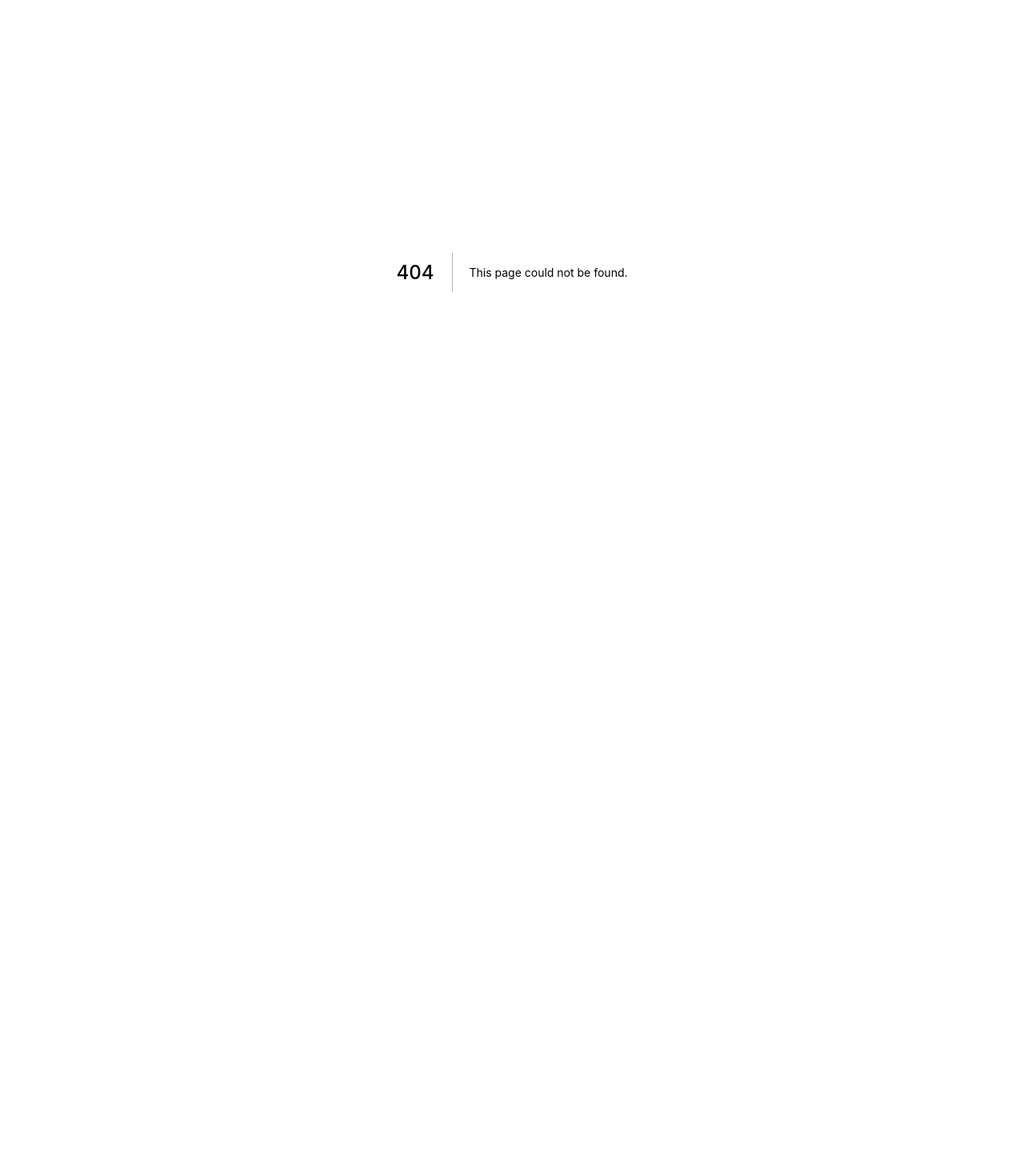
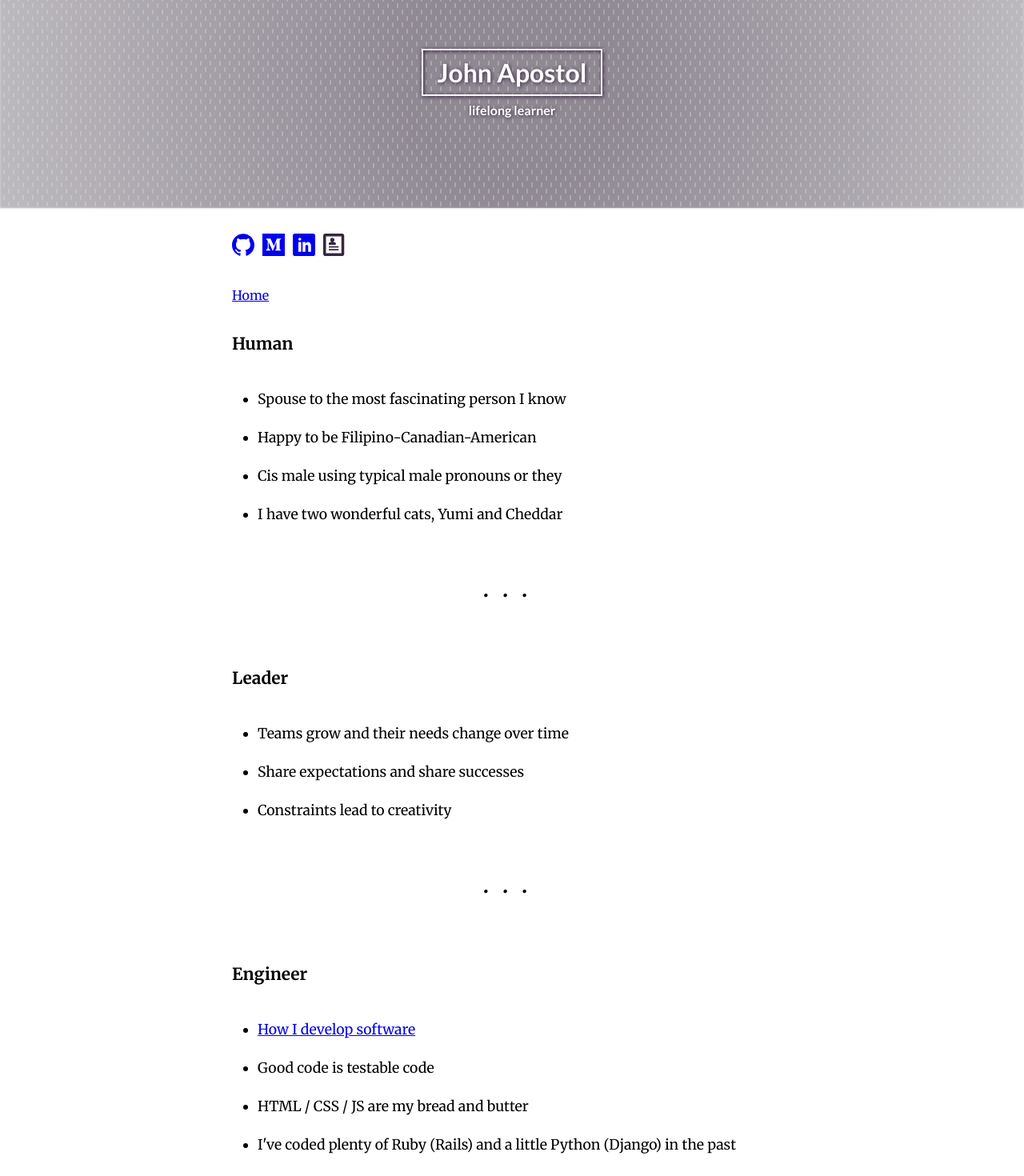
Before and after one commit to johnapost/johnapostol, a Next.js app: page /about in a window 1280 px wide. Before the commit this address had no page. Shown: the part 60-1530 px from the top of the page at 80% size. Before the commit the page ends 800 px from the top, so only its background shows below. Built offline with nearby package versions, Linux system fonts and the light colour scheme.

Commit message:
Create about page (#143)
* Create skeleton

* Add cover to About

* Add link to About

* Fill out About page and prepare manager link

* Add test for About link

```diff
--- /dev/null
+++ b/components/ExternalLinks.tsx
@@ -0,0 +1,42 @@
+import React from "react";
+import ColumnWrapper from "../components/ColumnWrapper";
+import GitHub from "../components/GitHub";
+import LinkedIn from "../components/LinkedIn";
+import Medium from "../components/Medium";
+import Resume from "../components/Resume";
+
+const ExternalLinks = (): JSX.Element => (
+  <ColumnWrapper>
+    <div className="external">
+      <a href="https://github.com/johnapost" target="__blank">
+        <GitHub />
+      </a>
+      <a href="https://medium.com/@johnapost" target="__blank">
+        <Medium />
+      </a>
+      <a href="https://www.linkedin.com/in/johnapost/" target="__blank">
+        <LinkedIn />
+      </a>
+      <a>
+        <Resume />
+      </a>
+    </div>
+    <style jsx>{`
+      .external {
+        color: #362640;
+        display: flex;
+        margin: 2rem 0 0;
+      }
+
+      a {
+        display: inline-block;
+      }
+
+      .external a + a {
+        margin-left: 10px;
+      }
+    `}</style>
+  </ColumnWrapper>
+);
+
+export default ExternalLinks;
--- a/components/Heading.tsx
+++ b/components/Heading.tsx
@@ -2,7 +2,7 @@ import React from "react";
 import ColumnWrapper from "./ColumnWrapper";
 
 interface Props {
-  children: JSX.Element[];
+  children: JSX.Element[] | string;
   level: number;
 }
 
--- a/components/List.tsx
+++ b/components/List.tsx
@@ -3,10 +3,10 @@ import ColumnWrapper from "./ColumnWrapper";
 
 interface Props {
   children: JSX.Element[];
-  ordered: boolean;
+  ordered?: boolean;
 }
 
-const List = ({ children, ordered }: Props): JSX.Element => (
+const List = ({ children, ordered = false }: Props): JSX.Element => (
   <ColumnWrapper>
     {ordered ? (
       <>
--- a/components/ListItem.tsx
+++ b/components/ListItem.tsx
@@ -1,11 +1,11 @@
 import React from "react";
 
 interface Props {
-  children: JSX.Element[] | string;
-  ordered: boolean;
+  children: JSX.Element | JSX.Element[] | string;
+  ordered?: boolean;
 }
 
-const ListItem = ({ children, ordered }: Props): JSX.Element => (
+const ListItem = ({ children, ordered = false }: Props): JSX.Element => (
   <>
     <li>{children}</li>
     <style jsx>{`
--- a/components/Paragraph.tsx
+++ b/components/Paragraph.tsx
@@ -2,22 +2,21 @@ import React from "react";
 import ColumnWrapper from "./ColumnWrapper";
 
 interface Props {
-  children: JSX.Element[] | string;
+  children: JSX.Element | JSX.Element[] | string;
   noWrap?: boolean;
 }
 
 const Paragraph = ({ children, noWrap }: Props): JSX.Element => {
-  const [firstChild] = children;
+  const firstChild = children instanceof Array ? children[0] : children;
 
   // Render images without a wrapper
   if (
-    children.length === 1 &&
     typeof firstChild !== "string" &&
     firstChild &&
     firstChild.props &&
     firstChild.props.src
   ) {
-    return <>{children}</>;
+    return <>{firstChild}</>;
   }
 
   const inner = (
--- a/content/summary.json
+++ b/content/summary.json
@@ -1,5 +1,19 @@
 {
   "fileMap": {
+    "content/2020-02-17.json": {
+      "title": "Creating a Chrome Extension Without Much Effort",
+      "preview": "Honestly, I thought that Chrome extensions were more effort than they were worth to develop. I thought my extension would have to be useful for other people on the Chrome Web Store. Here's how I was wrong.",
+      "slug": "creating-a-chrome-extension-without-much-effort",
+      "tags": [
+        "javascript",
+        "browser"
+      ],
+      "dir": "content",
+      "base": "2020-02-17.json",
+      "ext": ".json",
+      "sourceBase": "2020-02-17.md",
+      "sourceExt": ".md"
+    },
     "content/2018-08-06.json": {
       "title": "A Sensible Approach to Developing Product Features",
       "preview": "It works, it’s reliable, it’s fast, and it feels great!",
@@ -12,20 +26,6 @@
       "base": "2018-08-06.json",
       "ext": ".json",
       "sourceBase": "2018-08-06.md",
-      "sourceExt": ".md"
-    },
-    "content/2020-02-17.json": {
-      "title": "Creating a Chrome Extension Without Much Effort",
-      "preview": "Honestly, I thought that Chrome extensions were more effort than they were worth to develop. I thought my extension would have to be useful for other people on the Chrome Web Store. Here's how I was wrong.",
-      "slug": "creating-a-chrome-extension-without-much-effort",
-      "tags": [
-        "javascript",
-        "browser"
-      ],
-      "dir": "content",
-      "base": "2020-02-17.json",
-      "ext": ".json",
-      "sourceBase": "2020-02-17.md",
       "sourceExt": ".md"
     },
     "content/2020-06-26.json": {
--- /dev/null
+++ b/pages/about.tsx
@@ -0,0 +1,106 @@
+import React from "react";
+import { NextPage } from "next";
+import Head from "next/head";
+import Link from "next/link";
+import Footer from "../components/Footer";
+import Cover from "../components/Cover";
+import Heading from "../components/Heading";
+import ThematicBreak from "../components/ThematicBreak";
+import List from "../components/List";
+import ListItem from "../components/ListItem";
+import Paragraph from "../components/Paragraph";
+import { atLeastMedium } from "../utils/breakpoints";
+import ExternalLinks from "../components/ExternalLinks";
+
+const About: NextPage = () => (
+  <>
+    <main role="main">
+      <Head>
+        <meta
+          name="description"
+          content="John Apostol is a lifelong learner and software person based in Austin, TX."
+        />
+        <title>About John Apostol</title>
+        <link rel="canonical" href="https://johnapostol.com/about/" />
+        <meta property="og:type" content="website" />
+        <meta property="og:url" content="https://johnapostol.com/about/" />
+        <meta
+          property="og:image"
+          content={require("../public/static/me.jpg?size=320")}
+        />
+        <meta property="og:title" content="About John Apostol" />
+        <meta
+          property="og:description"
+          content="John Apostol is a lifelong learner and software person based in Austin, TX."
+        />
+        <meta name="twitter:site" content="@johnapost" />
+        <meta name="twitter:card" content="summary_large_image" />
+      </Head>
+      <Cover />
+      <div className="grid">
+        <ExternalLinks />
+        <Paragraph>
+          <Link href="/">
+            <a>Home</a>
+          </Link>
+        </Paragraph>
+        <Heading level={2}>Human</Heading>
+        <List>
+          <ListItem>Spouse to the most fascinating person I know</ListItem>
+          <ListItem>Happy to be Filipino-Canadian-American</ListItem>
+          <ListItem>Cis male using typical male pronouns or they</ListItem>
+          <ListItem>I have two wonderful cats, Yumi and Cheddar</ListItem>
+        </List>
+        <ThematicBreak />
+        <Heading level={2}>Leader</Heading>
+        <List>
+          {/* <ListItem>
+            <Link href="/manager-readme">
+              <a>How I manage people</a>
+            </Link>
+          </ListItem> */}
+          <ListItem>Teams grow and their needs change over time</ListItem>
+          <ListItem>Share expectations and share successes</ListItem>
+          <ListItem>Constraints lead to creativity</ListItem>
+        </List>
+        <ThematicBreak />
+        <Heading level={2}>Engineer</Heading>
+        <List>
+          <ListItem>
+            <Link href="/post/a-sensible-approach-to-developing-product-features/">
+              <a>How I develop software</a>
+            </Link>
+          </ListItem>
+          <ListItem>Good code is testable code</ListItem>
+          <ListItem>HTML / CSS / JS are my bread and butter</ListItem>
+          <ListItem>
+            I&apos;ve coded plenty of Ruby (Rails) and a little Python (Django)
+            in the past
+          </ListItem>
+        </List>
+      </div>
+    </main>
+    <Footer />
+    <style jsx>{`
+      main {
+        font-family: "Merriweather", serif;
+        margin: 0 0 6rem;
+        min-width: 320px;
+        overflow-x: hidden;
+      }
+
+      @media ${atLeastMedium} {
+        .grid {
+          display: grid;
+          grid-template-columns: 1fr 740px 1fr;
+        }
+
+        .grid:before {
+          content: "";
+        }
+      }
+    `}</style>
+  </>
+);
+
+export default About;
```
Also changed, not shown: components/PostHeading.tsx (+9 -0 lines), pages/index.tsx (+10 -40 lines), 2 other files (tests, documents, lock files or other folders).
